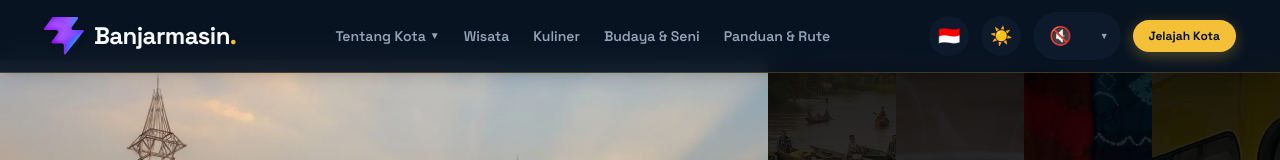
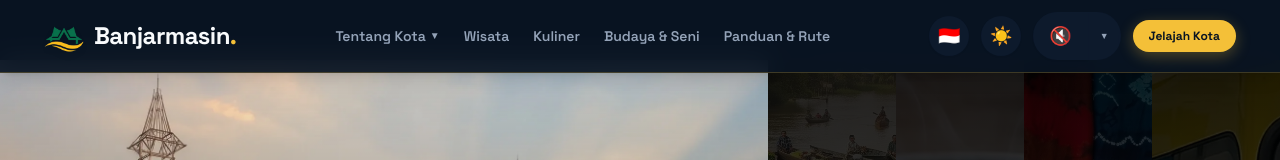
Before and after one commit to codesbykhairannoor/websitebanjarmasin, a Next.js app: page / in a window 1280 px wide. Shown: the top 160 px of the page. Built offline with nearby package versions, Linux system fonts and the light colour scheme.

Commit message:
fix: update Navbar logo source to official logo-banjarmasin.webp matching footer

```diff
--- a/src/components/Navbar.jsx
+++ b/src/components/Navbar.jsx
@@ -170,7 +170,7 @@ export default function Navbar() {
 
           {/* Logo - Klik ke Home */}
           <Link href="/" className="font-heading text-xl sm:text-2xl font-black text-[var(--text-main)] tracking-tight hover:opacity-90 transition-opacity flex items-center gap-2 sm:gap-2.5">
-            <img src="/favicon.svg" alt="Logo Banjarmasin" className="w-8 h-8 sm:w-10 sm:h-10 object-contain drop-shadow-md bg-transparent" style={{ backgroundColor: "transparent" }} />
+            <img src="/logo-banjarmasin.webp" alt="Logo Banjarmasin" className="w-8 h-8 sm:w-10 sm:h-10 object-contain drop-shadow-md bg-transparent" style={{ backgroundColor: "transparent" }} />
             <span>Banjarmasin<span className="text-[#F4C038]">.</span></span>
           </Link>
 
```
